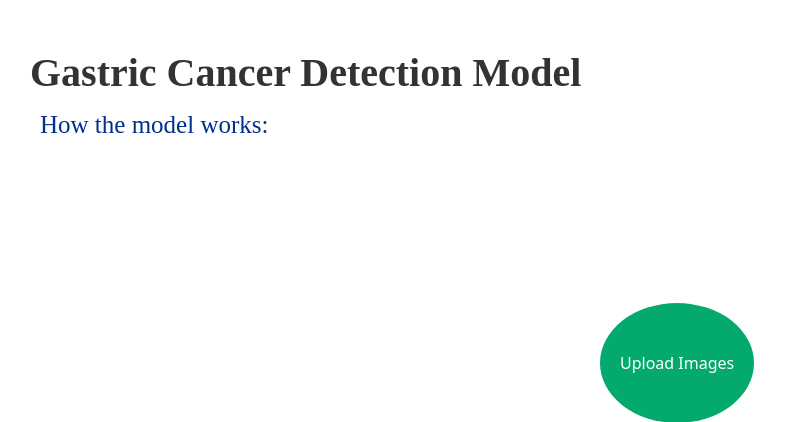
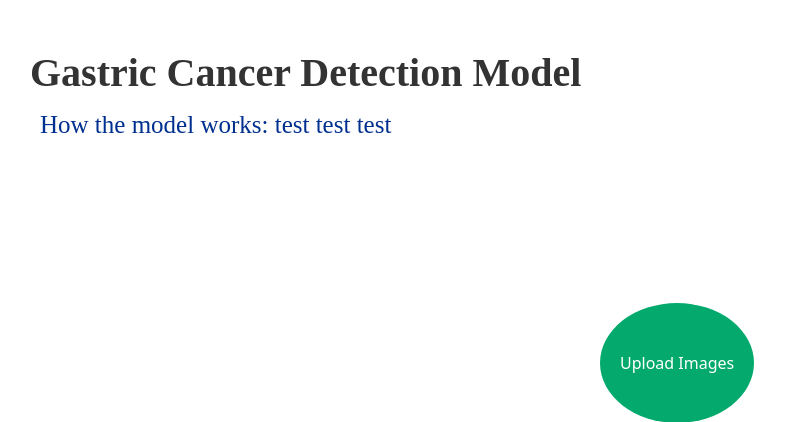
Before and after one commit to davo12312/FIT3164-DataProjectGroup2, a Flask app: page / in a window 1280 px wide. Shown: the part 56-478 px from the top of the page, without its empty margins (72-857 px from the left). Run offline with Flask 2, Linux system fonts and the light colour scheme.

Commit message:
updated home.html

```diff
--- a/Front-end/templates/home.html
+++ b/Front-end/templates/home.html
@@ -1,7 +1,7 @@
 {% extends "layout.html" %}
 {% block content %}
 	<h1>Gastric Cancer Detection Model</h1>
-	<h2>How the model works:</h2>
+	<h2>How the model works: test test test</h2>
 {% endblock content %}
 
 {% block content2 %}
```
